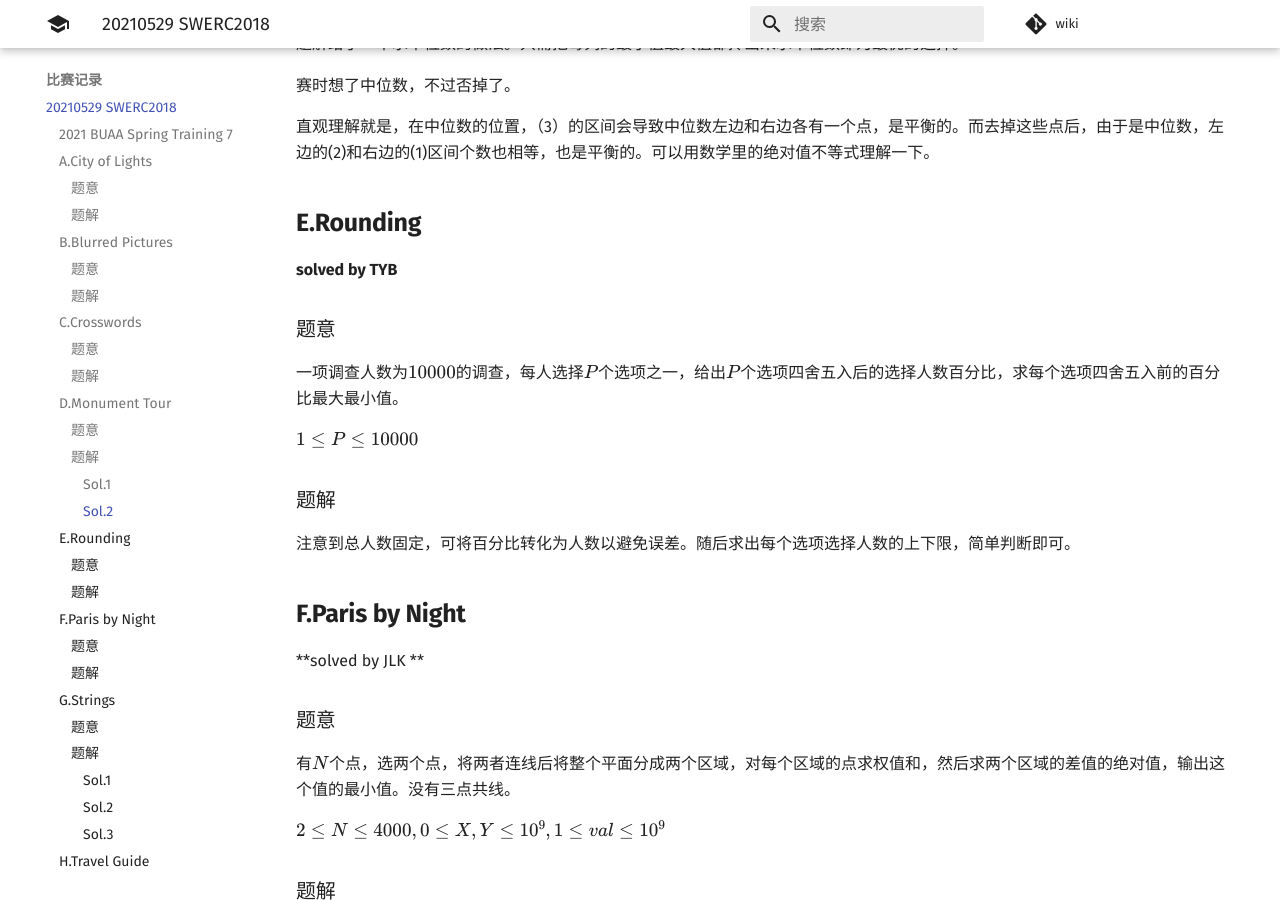
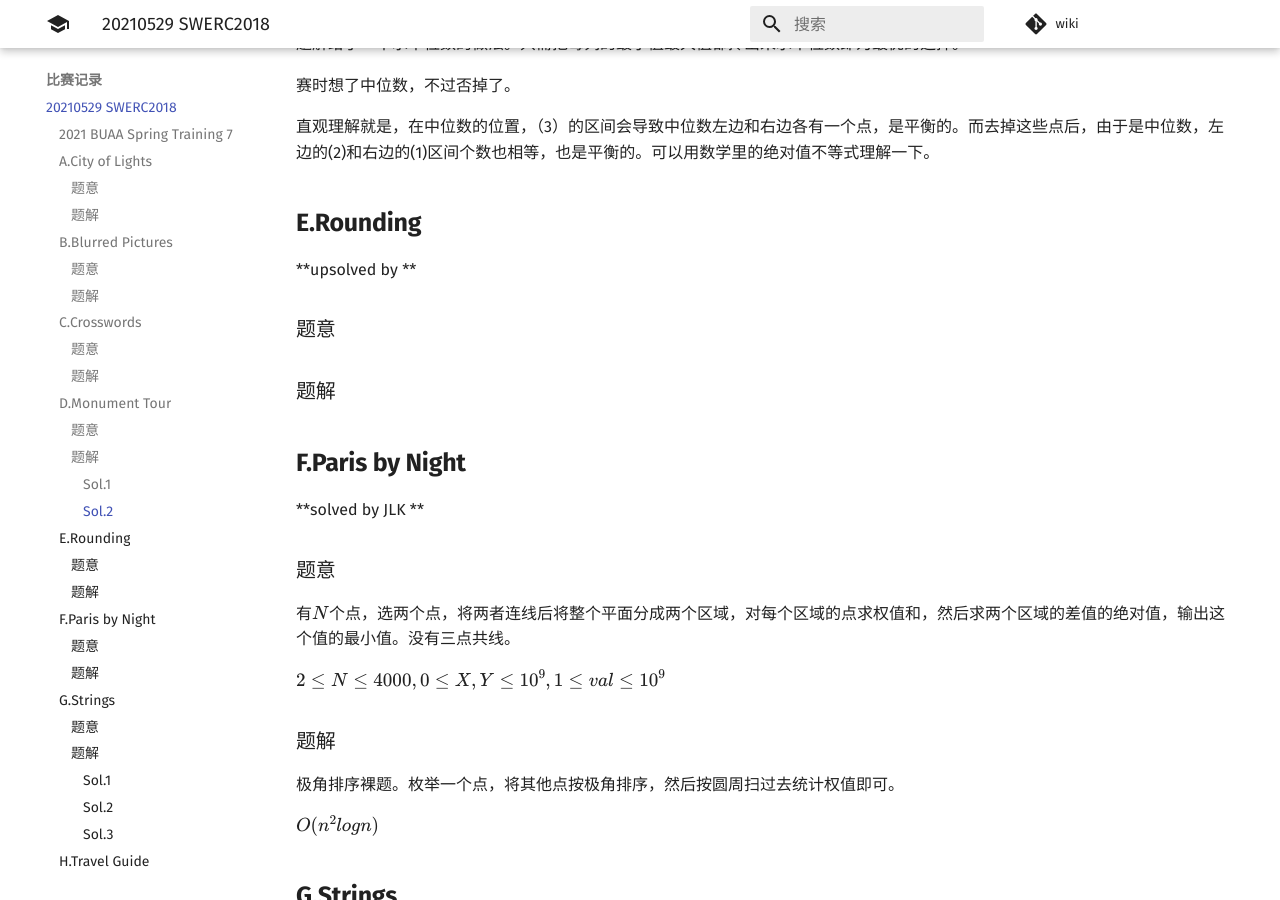
Before and after one commit to PoorMath/PoorMath.github.io, an MkDocs documentation site: the page built from docs/contest/20210529 SWERC2018.md, in a window 1280 px wide and 900 px high, scrolled down 2003 px. Built offline with MkDocs 1.6.1 and Material for MkDocs 9.7.7, drawn with Linux system fonts in a browser that asks for light colours; comment, search, counter and statistics services are not loaded; some of the changed text lies outside the part shown.

Commit message:
Revert "Update 20210529 SWERC2018.md"
This reverts commit 6fefe63448ebce1829af33c5669e0b3304279e4a.

```diff
--- a/docs/contest/20210529 SWERC2018.md
+++ b/docs/contest/20210529 SWERC2018.md
@@ -76,17 +76,15 @@
 
 ## **E.Rounding**
 
-**solved by TYB**
+**upsolved by **
 
 ### 题意
-一项调查人数为$10000$的调查，每人选择$P$个选项之一，给出$P$个选项四舍五入后的选择人数百分比，求每个选项四舍五入前的百分比最大最小值。
 
-$1\le P\le 10000$
 
 
 ### 题解
 
-注意到总人数固定，可将百分比转化为人数以避免误差。随后求出每个选项选择人数的上下限，简单判断即可。
+
 
 ## **F.Paris by Night**
 
@@ -158,17 +156,15 @@
 
 ## **I.Mason's Mark**
 
-**solved by TYB**
+**upsolved by **
 
 ### 题意
 
-给出一个$N\times M$的$01$矩阵和图形$A$、$B$、$C$的定义，且将周围八连通都是$0$的$1$视为噪点，求去除噪点后矩阵中每个字母的数量。
 
-$N,M\le 1000$
 
 ### 题解
 
-先去除噪点，然后求出矩阵前缀和，对每个$1$的四连通连通块暴力判断是否为三个字母之一即可。
+
 
 ## **J.Mona Lisa**
 
@@ -234,7 +230,7 @@
 
 对于某些没有头绪的题目可以大力出奇迹。
 
-注意题目带有的《随机》等条件，如《字典》中选取单词代表一定程度是随机的（没有构造数据）。（TYB：我应该去读一遍题发现这个条件，而不是一直空想）
+注意题目带有的《随机》等条件，如《字典》中选取单词代表一定程度是随机的（没有构造数据）。
 
 ## **Dirt**
 
```
